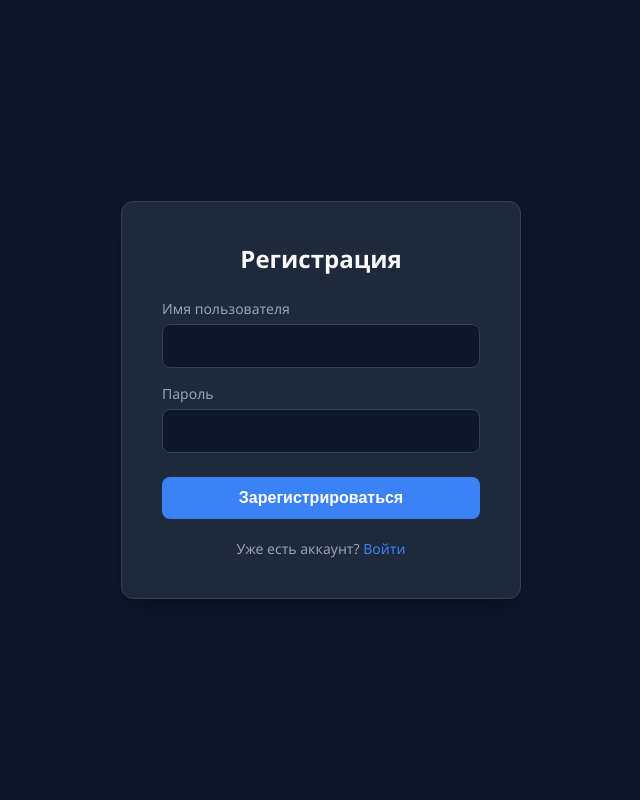
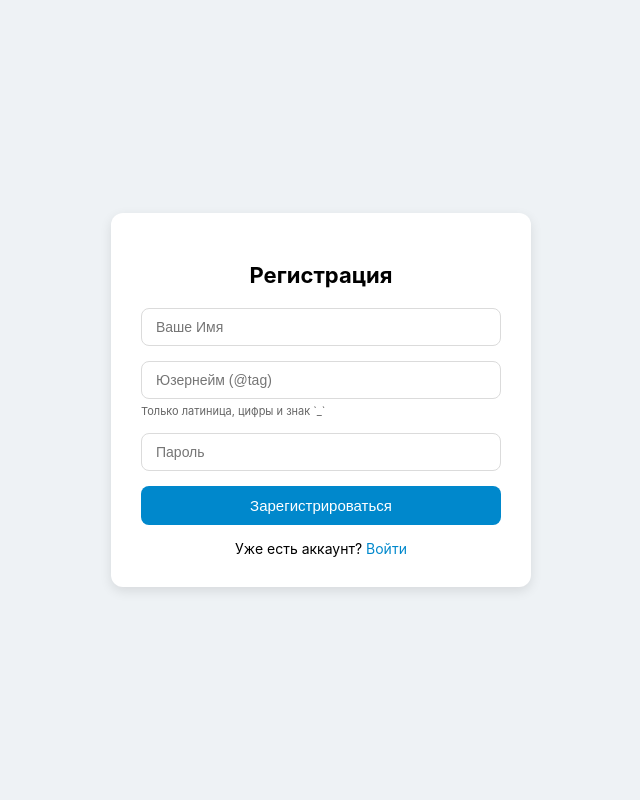
Before and after one commit to antonpro777/messenger, a Flask app: page /register in a window 1280 px wide. Shown: the whole page, without its empty margins (319-959 px from the left). Run offline with Flask 3, Linux system fonts and the light colour scheme; some libraries are stand-ins or nearby versions.

Commit message:
Update register.html

```diff
--- a/templates/register.html
+++ b/templates/register.html
@@ -2,145 +2,71 @@
 <html lang="ru">
 <head>
     <meta charset="UTF-8">
-    <title>Регистрация — Messenger</title>
+    <meta name="viewport" content="width=device-width, initial-scale=1.0">
+    <title>Регистрация</title>
     <style>
-        :root {
-            --bg-color: #0f172a;
-            --panel-color: #1e293b;
-            --text-color: #f8fafc;
-            --text-muted: #94a3b8;
-            --accent-color: #3b82f6;
-            --accent-hover: #2563eb;
-            --danger-color: #ef4444;
-            --border-color: #334155;
-        }
-
         body {
-            font-family: 'Segoe UI', Tahoma, Geneva, Verdana, sans-serif;
-            background-color: var(--bg-color);
-            color: var(--text-color);
-            margin: 0;
+            font-family: -apple-system, BlinkMacSystemFont, "Segoe UI", Roboto, sans-serif;
+            background: #eef2f5;
             display: flex;
             justify-content: center;
             align-items: center;
             height: 100vh;
+            margin: 0;
         }
-
-        .auth-container {
-            background-color: var(--panel-color);
-            padding: 40px;
+        .card {
+            background: #fff;
+            padding: 30px;
             border-radius: 12px;
-            box-shadow: 0 10px 25px rgba(0, 0, 0, 0.3);
+            box-shadow: 0 4px 12px rgba(0,0,0,0.1);
             width: 100%;
-            max-width: 400px;
-            box-sizing: border-box;
-            border: 1px solid var(--border-color);
+            max-width: 360px;
         }
-
-        h2 {
-            margin-top: 0;
-            margin-bottom: 24px;
-            text-align: center;
-            font-weight: 600;
-        }
-
-        .form-group {
-            margin-bottom: 16px;
-        }
-
-        label {
-            display: block;
-            margin-bottom: 6px;
-            color: var(--text-muted);
-            font-size: 14px;
-        }
-
+        h2 { margin-bottom: 20px; font-size: 22px; text-align: center; }
         input {
             width: 100%;
-            padding: 12px;
-            background-color: var(--bg-color);
-            border: 1px solid var(--border-color);
+            padding: 10px 14px;
+            margin-bottom: 15px;
+            border: 1px solid #dbdbdb;
             border-radius: 8px;
-            color: var(--text-color);
-            font-size: 16px;
+            font-size: 14px;
             box-sizing: border-box;
             outline: none;
-            transition: border-color 0.2s;
         }
-
-        input:focus {
-            border-color: var(--accent-color);
-        }
-
+        input:focus { border-color: #0088cc; }
         button {
             width: 100%;
-            padding: 12px;
-            background-color: var(--accent-color);
-            color: white;
+            padding: 11px;
+            background: #0088cc;
+            color: #fff;
             border: none;
             border-radius: 8px;
-            font-size: 16px;
-            font-weight: 600;
+            font-size: 15px;
+            font-weight: 500;
             cursor: pointer;
-            transition: background-color 0.2s;
-            margin-top: 8px;
         }
-
-        button:hover {
-            background-color: var(--accent-hover);
-        }
-
-        .error-message {
-            background-color: rgba(239, 68, 68, 0.1);
-            color: var(--danger-color);
-            padding: 10px;
-            border-radius: 6px;
-            margin-bottom: 16px;
-            font-size: 14px;
-            text-align: center;
-            border: 1px solid rgba(239, 68, 68, 0.2);
-        }
-
-        .auth-footer {
-            margin-top: 20px;
-            text-align: center;
-            font-size: 14px;
-            color: var(--text-muted);
-        }
-
-        .auth-footer a {
-            color: var(--accent-color);
-            text-decoration: none;
-        }
-
-        .auth-footer a:hover {
-            text-decoration: underline;
-        }
+        button:hover { background: #0077b3; }
+        .hint { font-size: 11px; color: #666; margin-top: -10px; margin-bottom: 15px; }
+        .link { text-align: center; margin-top: 15px; font-size: 14px; }
+        .link a { color: #0088cc; text-decoration: none; }
     </style>
 </head>
 <body>
-    <div class="auth-container">
+    <div class="card">
         <h2>Регистрация</h2>
+        <form method="POST">
+            <!-- Поле для Имени -->
+            <input type="text" name="name" placeholder="Ваше Имя" required autocomplete="off">
 
-        {% if error %}
-            <div class="error-message">{{ error }}</div>
-        {% endif %}
+            <!-- Поле для Юзернейма (только латиница) -->
+            <input type="text" name="username" placeholder="Юзернейм (@tag)" pattern="[A-Za-z0-9_]+" title="Только латинские буквы, цифры и символ подчеркивания" required autocomplete="off">
+            <div class="hint">Только латиница, цифры и знак `_`</div>
 
-        <form method="POST">
-            <div class="form-group">
-                <label for="username">Имя пользователя</label>
-                <input type="text" id="username" name="username" required autocomplete="off">
-            </div>
-
-            <div class="form-group">
-                <label for="password">Пароль</label>
-                <input type="password" id="password" name="password" required>
-            </div>
+            <input type="password" name="password" placeholder="Пароль" required>
 
             <button type="submit">Зарегистрироваться</button>
         </form>
-
-        <div class="auth-footer">
+        <div class="link">
             Уже есть аккаунт? <a href="{{ url_for('login') }}">Войти</a>
         </div>
     </div>
```
